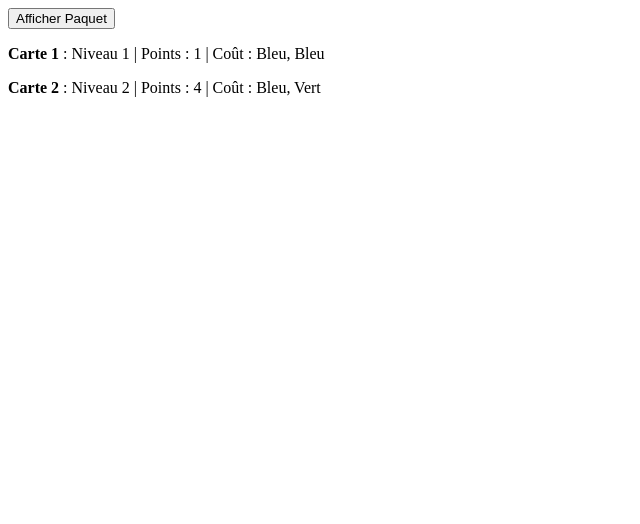
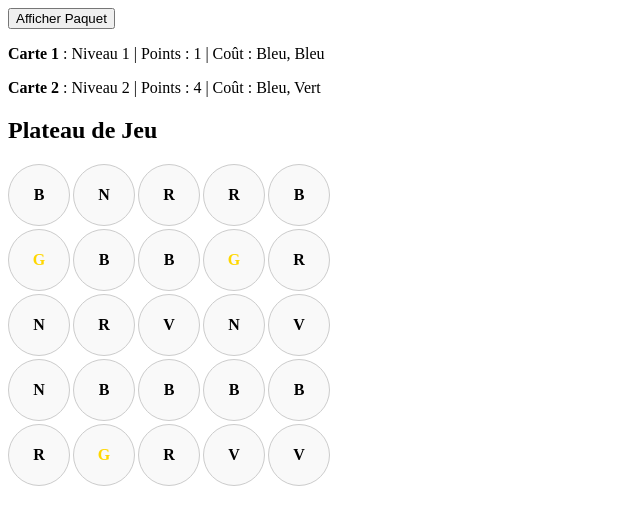
Before and after one commit to cdCharly/splendorDuelTS, a plain HTML site: page index.html in a window 1280 px wide. Both pictures are taken after a click on the button "Afficher Paquet". Shown: the whole page, without its empty margins (0-640 px from the left). Drawn offline with Linux system fonts and the light colour scheme.

Commit message:
ajout clas joueur + repasse sur les decla

```diff
--- a/index.html
+++ b/index.html
@@ -13,5 +13,14 @@
 
     <!-- endroit ou le paquet crée les balises p avec les infos dedans-->
     <div id="paquetAffichage"></div>
+
+
+    <!-- À ajouter dans la balise <body> de index.html -->
+    <h2>Plateau de Jeu</h2>
+    <div id="plateauAffichage" class="grille-plateau"></div>
+
+
+
+
 </body>
 </html>
--- a/script.js
+++ b/script.js
@@ -1,3 +1,5 @@
+// le premier qui se connecte sera la joueur 1
+
 class Carte {
     constructor(niveau, points, cout, couleur){
         this.niveau = niveau;
@@ -37,20 +39,26 @@ class Plateau {
     }
 }
 
-
+class Joueur {
+    constructor(nom, paquet, poche){
+        this.nom = nom;
+        this.paquet = paquet;
+        this.poche = poche;
+    }
+}
 
 function creerPlateau(){
-    plateau = [];
+    let plateau = [];
 
     // creer les 5 lignes
-    for(i = 0; i < 5; i++){
+    for(let i = 0; i < 5; i++){
         plateau.push([]);
     }
 
     // remplir le plateau vide
 
-    for(i = 0; i < 5; i++){
-        for(j = 0; j < 5; j++){
+    for(let i = 0; i < 5; i++){
+        for(let j = 0; j < 5; j++){
             plateau[i][j] = null;
         }
     }
@@ -93,7 +101,39 @@ function remplirPlateau(plateau, poche){
     return plateau;
 }
 
-function piocherJeton(PLayer, Poche){}
+
+function afficherPlateau(plateau) {
+    const conteneur = document.getElementById("plateauAffichage");
+    conteneur.innerHTML = ""; // On vide la zone avant de la dessiner
+
+    // On parcourt les 5 lignes et les 5 colonnes
+    for (let i = 0; i < 5; i++) {
+        for (let j = 0; j < 5; j++) {
+            // Création d'une case
+            const caseDiv = document.createElement("div");
+            caseDiv.classList.add("case"); // On lui donne le style CSS
+
+            const jeton = plateau[i][j];
+
+            // Si la case n'est pas vide, on affiche la couleur du jeton
+            if (jeton !== null) {
+                // On affiche la 1ère lettre de la couleur (ex: "B" pour Bleu)
+                caseDiv.innerText = jeton.couleur.charAt(0);
+
+                // Bonus : On peut même changer la couleur du texte selon le jeton
+                caseDiv.style.color = jeton.couleur.toLowerCase();
+            }
+
+            // On ajoute la case dans la grille HTML
+            conteneur.appendChild(caseDiv);
+        }
+    }
+}
+
+
+function piocherJeton(PLayer, Poche){
+    return null;
+}
 
 function creerPaquet(){
     const paquet = [];
@@ -169,8 +209,18 @@ function afficherPaquetCarte(paquet){
 }
 
 
-// Fonction relais appelée par le bouton HTML
 function declencherAffichage() {
+    // 1. Afficher les cartes (déjà fait)
     const paquetInit = creerPaquet();
     afficherPaquetCarte(paquetInit);
+
+    // 2. Préparer et afficher le plateau
+    let maPoche = creerPocheJeton();     // On crée le sac de jetons
+    let monPlateauVide = creerPlateau(); // On crée la grille vide
+
+    // On remplit la grille avec les jetons du sac
+    let monPlateauRempli = remplirPlateau(monPlateauVide, maPoche);
+
+    // On dessine le résultat sur la page
+    afficherPlateau(monPlateauRempli);
 }
--- a/style.css
+++ b/style.css
@@ -0,0 +1,20 @@
+/* le plateau */
+.grille-plateau {
+    display: grid;
+    grid-template-columns: repeat(5, 60px); /* 5 colonnes de 60 pixels */
+    grid-template-rows: repeat(5, 60px);    /* 5 lignes de 60 pixels */
+    gap: 5px;                               /* Espace entre les cases */
+    margin-top: 20px;
+}
+
+.case {
+    width: 60px;
+    height: 60px;
+    border: 1px solid #ccc;
+    background-color: #f9f9f9;
+    display: flex;
+    align-items: center;
+    justify-content: center;
+    border-radius: 50%; /* Transforme la case carrée en un cercle (jeton) */
+    font-weight: bold;
+}
```
